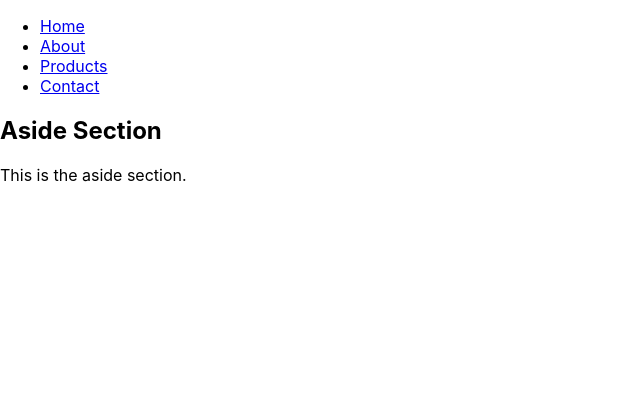
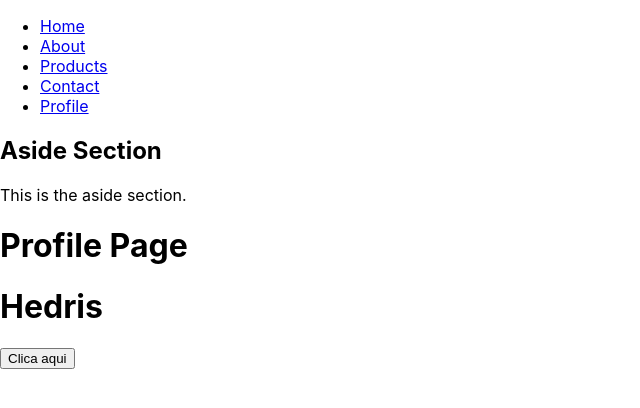
Before and after one commit to Hedriss10/myproject, a React (Create React App) app: page /profile in a window 1280 px wide. Shown: the top 408 px of the page, without its empty margins (0-640 px from the left). Built offline with nearby package versions, Linux system fonts and the light colour scheme.

Commit message:
changes: alter changex fix

```diff
--- a/src/App.js
+++ b/src/App.js
@@ -7,6 +7,7 @@ import About from "./pages/About";
 import Contact from "./pages/Contact";
 import ContactDetail from "./pages/ContactDetail";
 import Product from "./pages/Prodcut";
+import Profile from "./pages/Profile";
 
 
 function App() {
@@ -19,6 +20,7 @@ function App() {
           <Route path="/" element={<Home />} />
           <Route path="/about" element={<About />} />
           <Route path="/contact" element={<Contact />} />
+          <Route path="/profile" element={<Profile />} />
           <Route path="/contact/:name" element={<ContactDetail/>} />
           <Route path="/products" element={<Product />} />
         </Routes>
--- a/src/components/Header.jsx
+++ b/src/components/Header.jsx
@@ -18,6 +18,9 @@ const Header = () => {
           <li>
             <Link to="/contact">Contact</Link>
           </li>
+          <li>
+            <Link to="/profile">Profile</Link>
+          </li>
         </ul>
       </nav>
     </header>
--- /dev/null
+++ b/src/pages/Profile.jsx
@@ -0,0 +1,21 @@
+
+
+function Botao(props) {
+    return <button onClick={props.aoClicar}>Clica aqui</button>
+}
+
+
+function Saudacao(props) {
+    return <h1>{props.nome}</h1>
+}
+
+function Profile() {
+    return (
+        <div>
+            <h1>Profile Page</h1>
+            <Saudacao nome="Hedris" />
+            <Botao aoClicar={() => console.log('Clica')}/>
+        </div>
+    )
+}
+export default Profile
```
